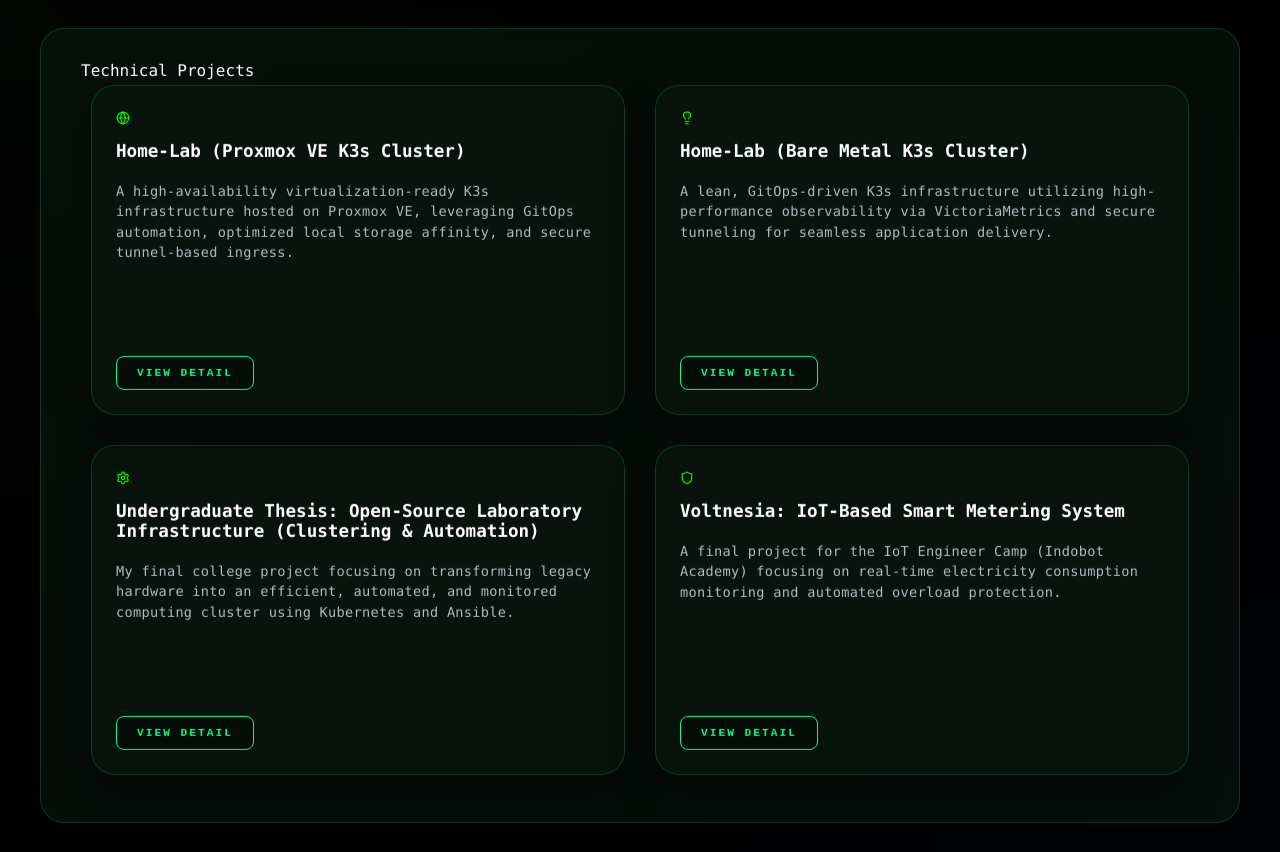
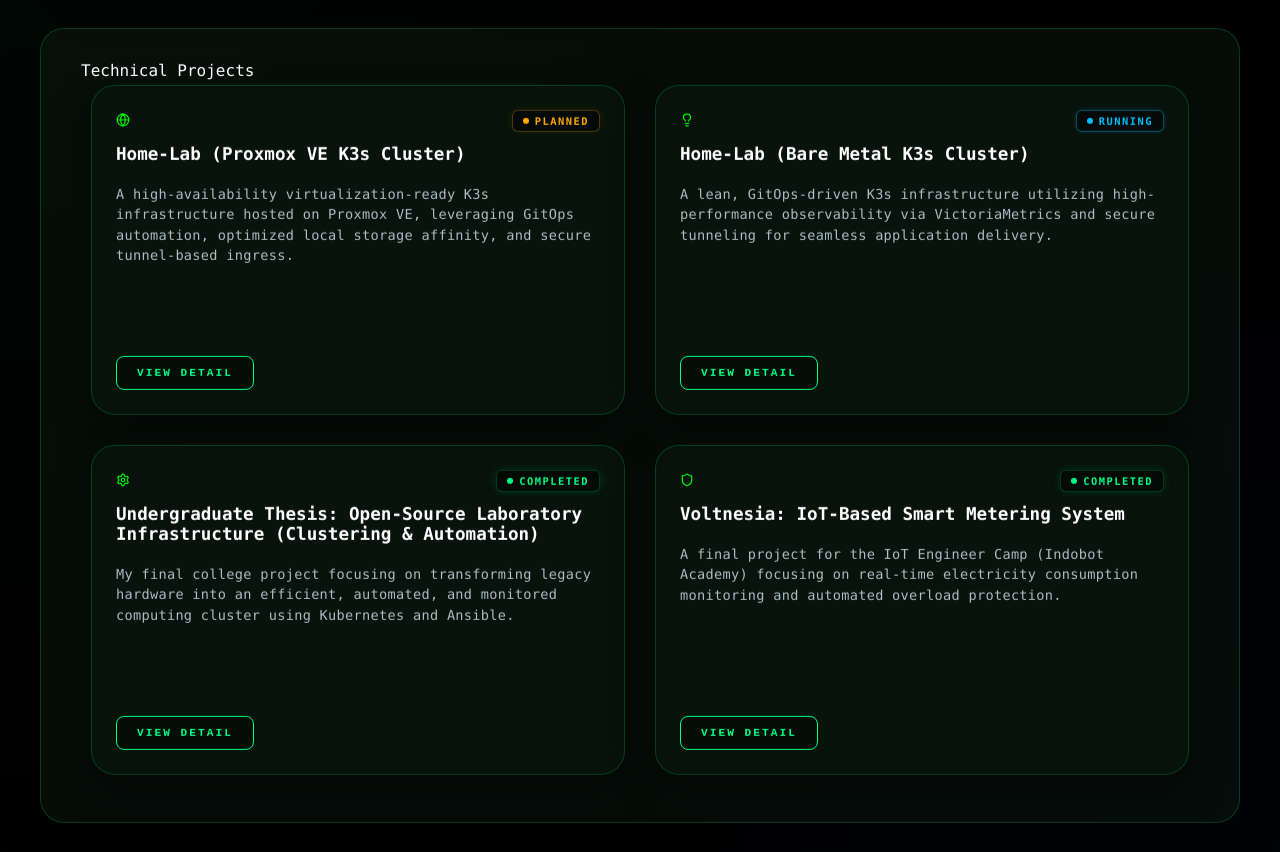
Before and after one commit to Kamiko0714/Kamiko-Homelab, a React (Vite) app in the folder dashboard-web/main-porto/: page / in a window 1280 px wide. Shown: the part 832-1684 px from the top of the page. Built offline with nearby package versions, Linux system fonts and the light colour scheme.

Commit message:
websitee: update project list status

```diff
--- a/dashboard-web/main-porto/src/components/ModernView.jsx
+++ b/dashboard-web/main-porto/src/components/ModernView.jsx
@@ -116,20 +116,24 @@ export default function ModernView({ t, lang }) {
           <div className="card-badge-shimmer">{t.projects_title}</div>
           <div className="projects-grid-2x2">
             {[
-              { title: t.project_1_title, desc: t.project_1_desc, detail: t.project_1_detail, tools: [Globe] },
-              { title: t.project_2_title, desc: t.project_2_desc, detail: t.project_2_detail, tools: [Lightbulb] },
-              { title: t.project_3_title, desc: t.project_3_desc, detail: t.project_3_detail, tools: [Settings] },
-              { title: t.project_4_title, desc: t.project_4_desc, detail: t.project_4_detail, tools: [Shield] }
+              { title: t.project_1_title, desc: t.project_1_desc, detail: t.project_1_detail, tools: [Globe], status: "Planned", statusClass: "status-planned" },
+              { title: t.project_2_title, desc: t.project_2_desc, detail: t.project_2_detail, tools: [Lightbulb], status: "Running", statusClass: "status-running" },
+              { title: t.project_3_title, desc: t.project_3_desc, detail: t.project_3_detail, tools: [Settings], status: "Completed", statusClass: "status-completed" },
+              { title: t.project_4_title, desc: t.project_4_desc, detail: t.project_4_detail, tools: [Shield], status: "Completed", statusClass: "status-completed" }
             ].map((proj, i) => (
               <div key={i} className="modern-card">
-                <div className="project-thumb-mini">
+                <div className="project-thumb-mini" style={{ display: 'flex', justifyContent: 'space-between', alignItems: 'center', width: '100%' }}>
                   <div className="tool-icons-row">
                     {proj.tools.map((Icon, idx) => (
                       <Icon key={idx} size={14} color="#00ff00" />
                     ))}
                   </div>
+                  <div className={`status-badge ${proj.statusClass}`}>
+                    <span className="status-dot"></span>
+                    {proj.status}
+                  </div>
                 </div>
-                <h4 className="proj-title">{proj.title}</h4>
+                <h4 className="proj-title" style={{ marginTop: '15px' }}>{proj.title}</h4>
                 <p className="proj-desc">{proj.desc}</p>
                 <div className="project-actions">
                   <button className="btn-mini-solid" onClick={() => setSelectedProject(proj)}>
--- a/dashboard-web/main-porto/src/styles/layout.css
+++ b/dashboard-web/main-porto/src/styles/layout.css
@@ -773,3 +773,54 @@ button:hover, .view-detail-btn:hover {
   .proj-title { font-size: 1.2rem !important; }
   .proj-desc { font-size: 0.9rem !important; white-space: normal !important; }
 }
+
+/* ===================================================
+   PROJECT STATUS BADGES
+   =================================================== */
+.status-badge {
+  font-size: 0.65rem !important;
+  padding: 4px 10px !important;
+  border-radius: 6px !important;
+  text-transform: uppercase;
+  font-weight: 800;
+  letter-spacing: 1.5px;
+  background: rgba(0, 0, 0, 0.4);
+  display: flex;
+  align-items: center;
+  gap: 6px;
+  border: 1px solid transparent;
+}
+
+/* Variant Colors */
+.status-planned {
+  color: #ffaa00;
+  border-color: rgba(255, 170, 0, 0.3);
+  box-shadow: 0 0 10px rgba(255, 170, 0, 0.1);
+}
+
+.status-running {
+  color: #00bfff;
+  border-color: rgba(0, 191, 255, 0.4);
+  box-shadow: 0 0 15px rgba(0, 191, 255, 0.2);
+  animation: status-pulse-blue 2s infinite;
+}
+
+.status-completed {
+  color: var(--neon);
+  border-color: var(--glass-border);
+  box-shadow: 0 0 10px var(--neon-dim);
+}
+
+/* Dot Indicator */
+.status-dot {
+  width: 6px;
+  height: 6px;
+  border-radius: 50%;
+  background: currentColor;
+}
+
+@keyframes status-pulse-blue {
+  0% { box-shadow: 0 0 5px rgba(0, 191, 255, 0.2); opacity: 1; }
+  50% { box-shadow: 0 0 20px rgba(0, 191, 255, 0.5); opacity: 0.8; }
+  100% { box-shadow: 0 0 5px rgba(0, 191, 255, 0.2); opacity: 1; }
+}
```
